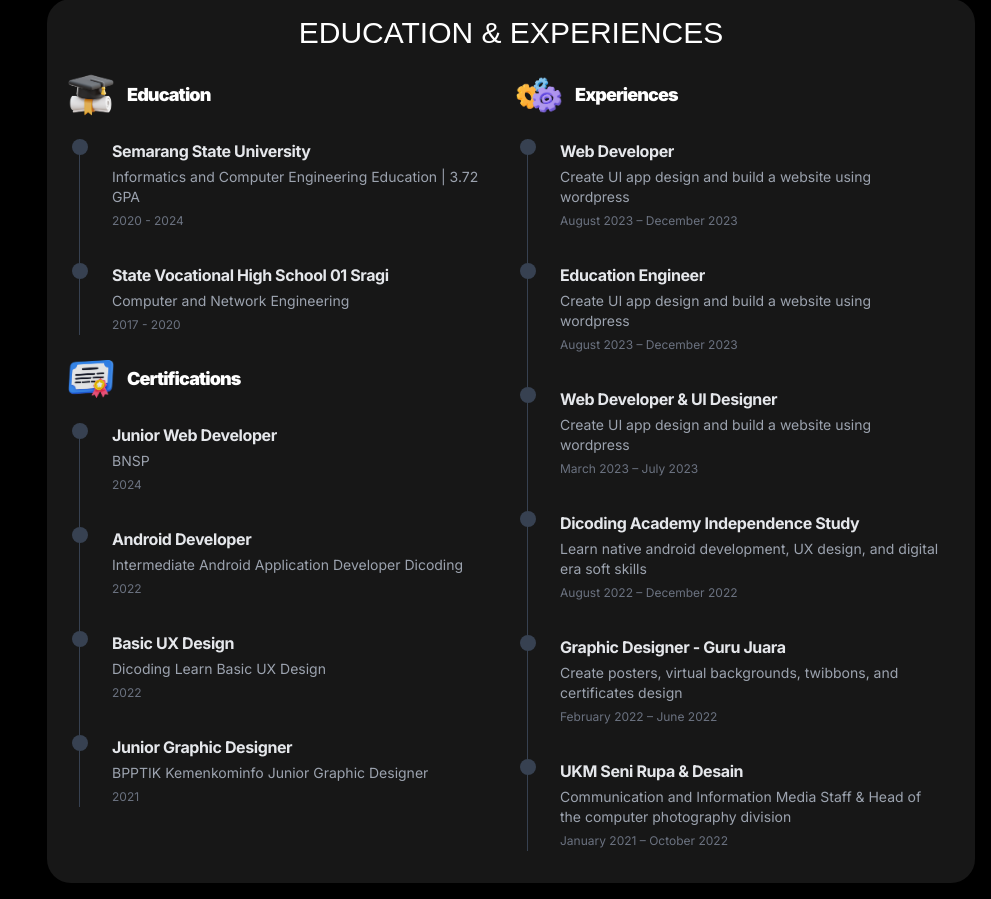
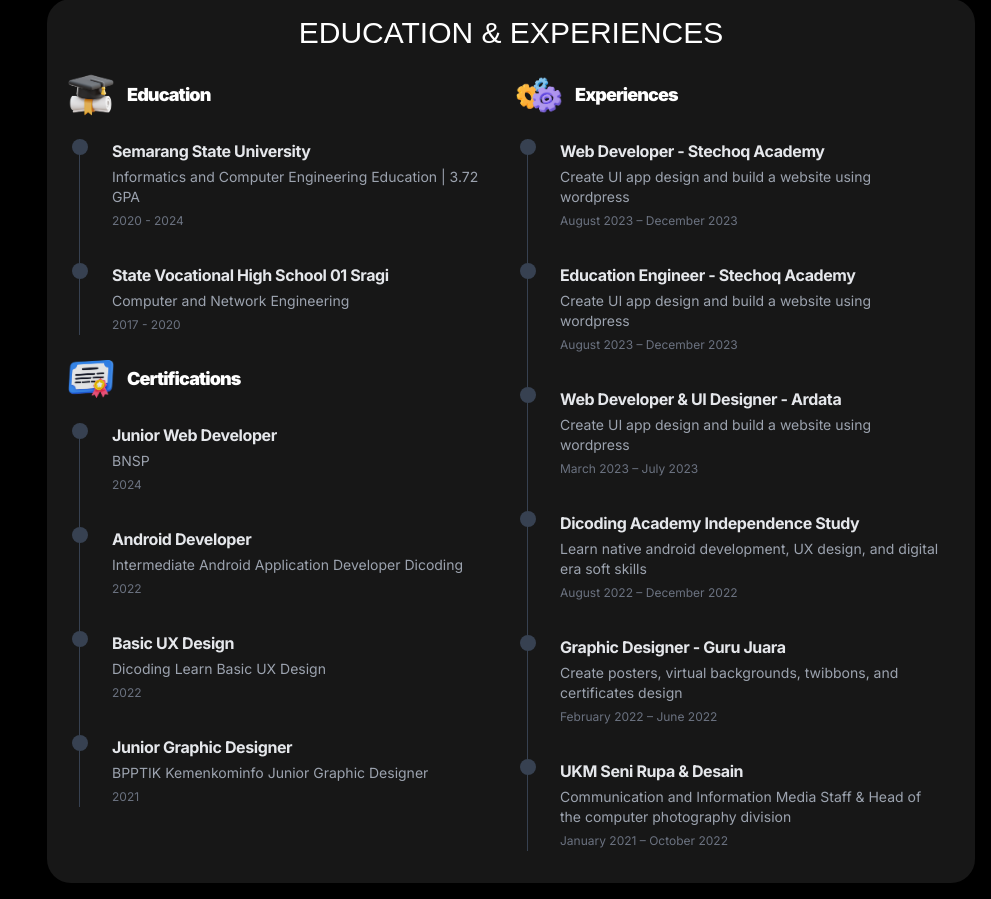
Before and after one commit to furqonStudio/furqon-studio-portfolio-2024, a Next.js app: page / in a window 1280 px wide. Shown: the part 1013-1912 px from the top of the page, without its empty margins (289-1280 px from the left). Built offline with nearby package versions, Linux system fonts and the light colour scheme; a web font is replaced by a local one.

Commit message:
fix: add company name in workExperience data

```diff
--- a/src/data/data.js
+++ b/src/data/data.js
@@ -189,17 +189,17 @@ export const certificationTimelines = [
 
 export const workExperienceTimelines = [
   {
-    title: 'Web Developer',
+    title: 'Web Developer - Stechoq Academy',
     description: 'Create UI app design and build a website using wordpress',
     timePeriod: 'August 2023 – December 2023',
   },
   {
-    title: 'Education Engineer',
+    title: 'Education Engineer - Stechoq Academy',
     description: 'Create UI app design and build a website using wordpress',
     timePeriod: 'August 2023 – December 2023',
   },
   {
-    title: 'Web Developer & UI Designer',
+    title: 'Web Developer & UI Designer - Ardata',
     description: 'Create UI app design and build a website using wordpress',
     timePeriod: 'March 2023 – July 2023',
   },
```
